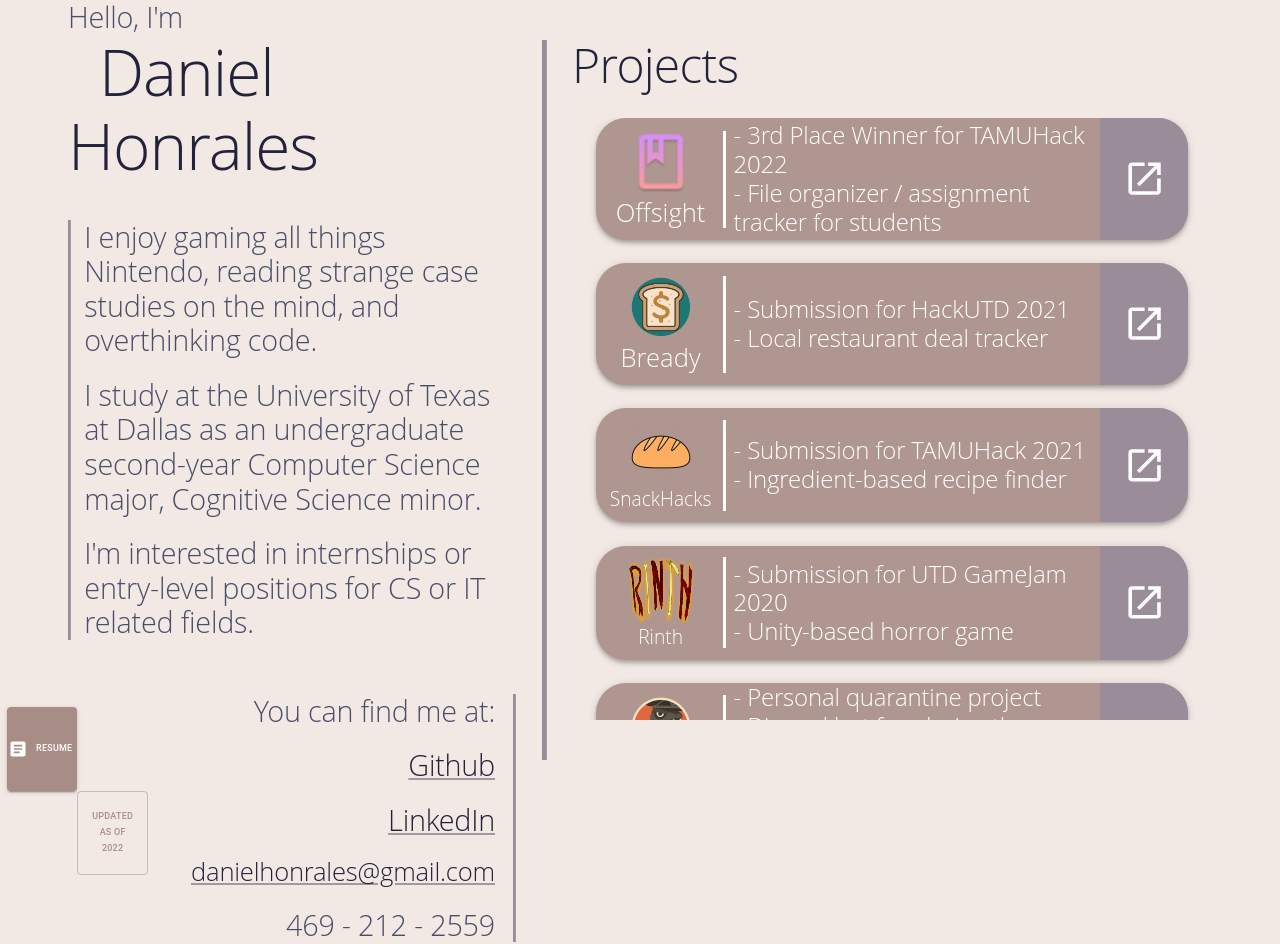
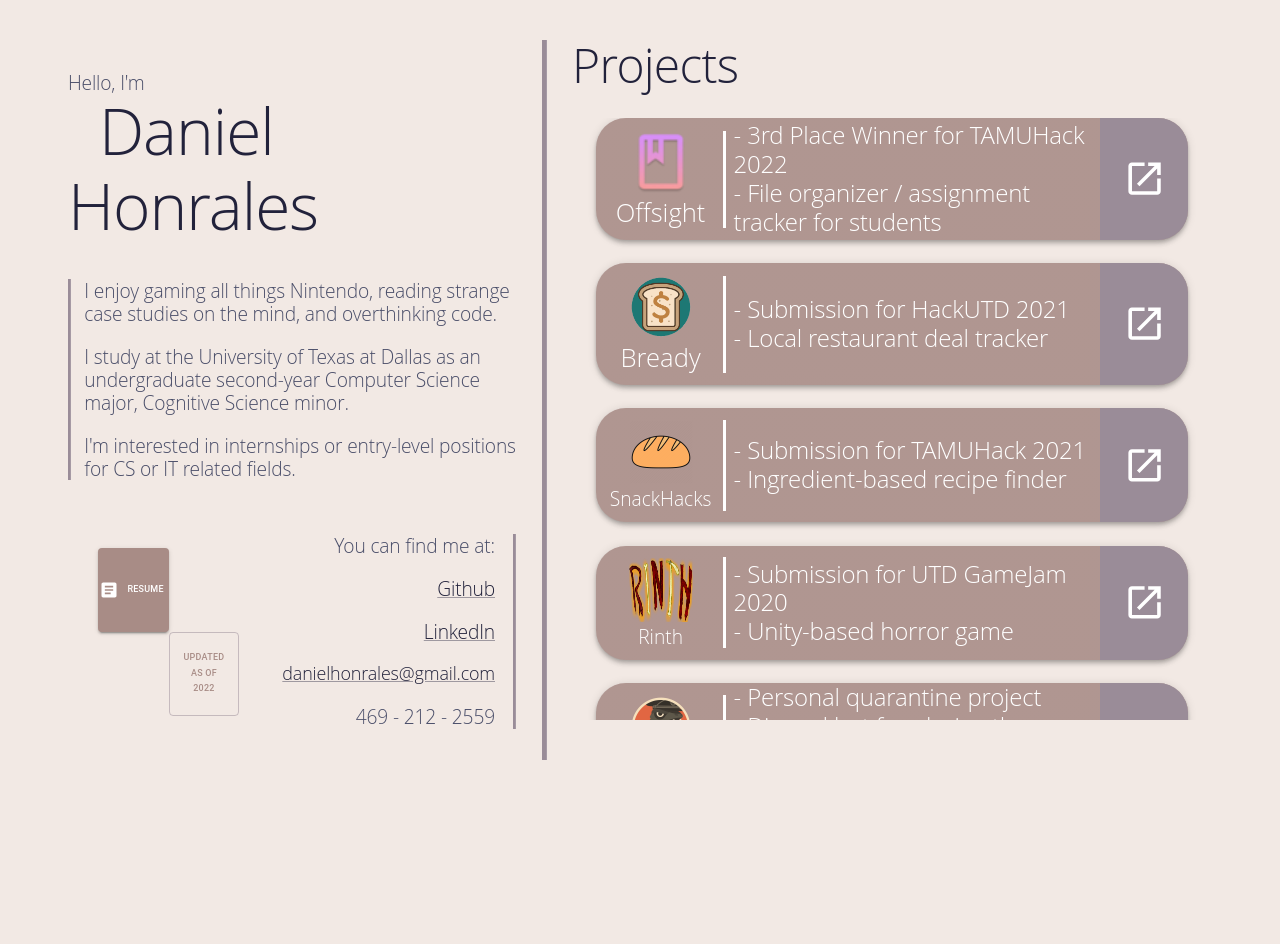
Before and after one commit to danielhonrales/portfolio, a React (Create React App) app in the folder portfolioApp/: page / in a window 1280 px wide. After the commit the page ends 800 px from the top, so only its background shows below. Built offline with nearby package versions, Linux system fonts and the light colour scheme.

Commit message:
Temporary text scaling

```diff
--- a/portfolioApp/src/App.js
+++ b/portfolioApp/src/App.js
@@ -38,7 +38,7 @@ const theme = createTheme({
       h2: {
         fontFamily: 'Open Sans',
         fontWeight: 300,
-        fontSize: '1.8rem',
+        fontSize: '1.5vw',
         color: '#4A4E69'
       },
       h3: {
@@ -133,7 +133,7 @@ function App() {
                   href="mailto:danielhonrales@gmail.com"
                   color="secondary.main"
                   variant='h2'
-                  sx={{fontSize: '1.6rem'}}
+                  sx={{fontSize: '1.4vw'}}
                 >danielhonrales@gmail.com</Link>
                 <br/><br/>
 
```
